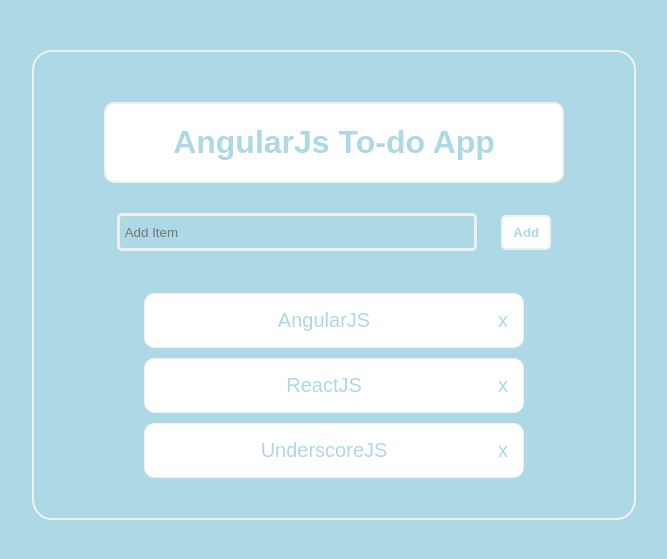
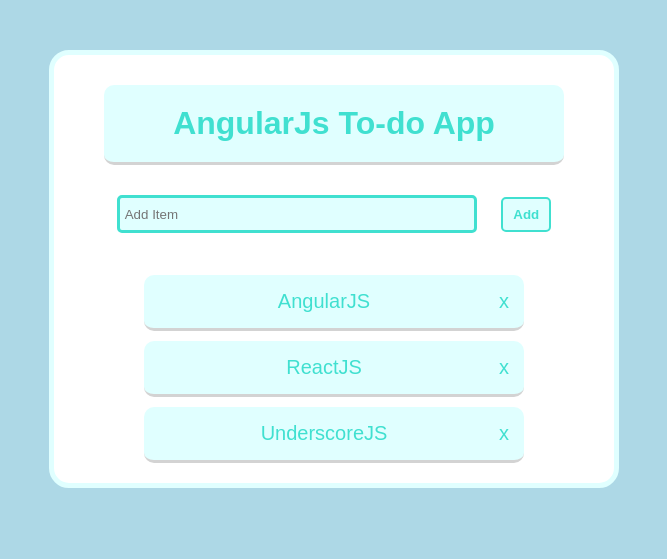
Before and after one commit to vuckrishna/vuckrishna.github.io, a PHP site: page / in a window 1280 px wide. Shown: the top 559 px of the page, without its empty margins (306-973 px from the left). Run offline with PHP 8.4, Linux system fonts and the light colour scheme; some libraries are stand-ins or nearby versions.

Commit message:
Update style.css

```diff
--- a/todoapp-angularjs/style.css
+++ b/todoapp-angularjs/style.css
@@ -5,34 +5,34 @@
     width: 500px;
     text-align: center;
     margin: 0 auto;
-    border: 2px solid rgb(240, 240, 240);
+    border: 5px solid lightcyan;
     margin-top: 50px;
     font-family: sans-serif;
     border-radius: 20px;
-    background-color: lightblue;
-    padding: 20px 50px;
+    background-color: white;
+    padding: 0px 30px;
 }
 h1 {
     text-align: center;
-    background-color: white;
+    background-color: lightcyan;
     padding: 20px 0px;
     /* margin-top: 0px; */
     margin: 30px 20px;
     border-radius: 10px;
-    border: 2px solid rgb(240, 240, 240);
-    color: lightblue;
+    border-bottom: 3px solid lightgrey;
+    color: turquoise;
 }
 ul {
     list-style: none;
     font-size: 20px;
-    color: lightblue;
+    color: turquoise;
     margin-left: -40px;
     margin-bottom: 20px;
 }
 li {
     /* border-bottom: 1px solid #ededed; */
-    border: 1px solid rgb(240, 240, 240);
-    background-color: white;
+    border-bottom: 3px solid lightgrey;
+    background-color: lightcyan;
     padding: 15px 5px;
     margin-bottom: 10px;
     margin-left: 60px;
@@ -55,9 +55,9 @@
     width: 70%;
     height: 30px;
     margin: 0px 10px;
-    border: 3px solid rgb(240, 240, 240);
+    border: 3px solid turquoise;
     border-radius: 5px;
-    background: transparent;
+    background: lightcyan;
 }
 .addItem button {
     height: 35px;
@@ -65,7 +65,7 @@
     margin: 0px 10px;
     border-radius: 5px;
     font-weight: 700;
-    background-color: white;
-    border: 2px solid rgb(240, 240, 240);
-    color: lightblue;
+    background-color: lightcyan;
+    border: 2px solid turquoise;
+    color: turquoise;
 }
```
